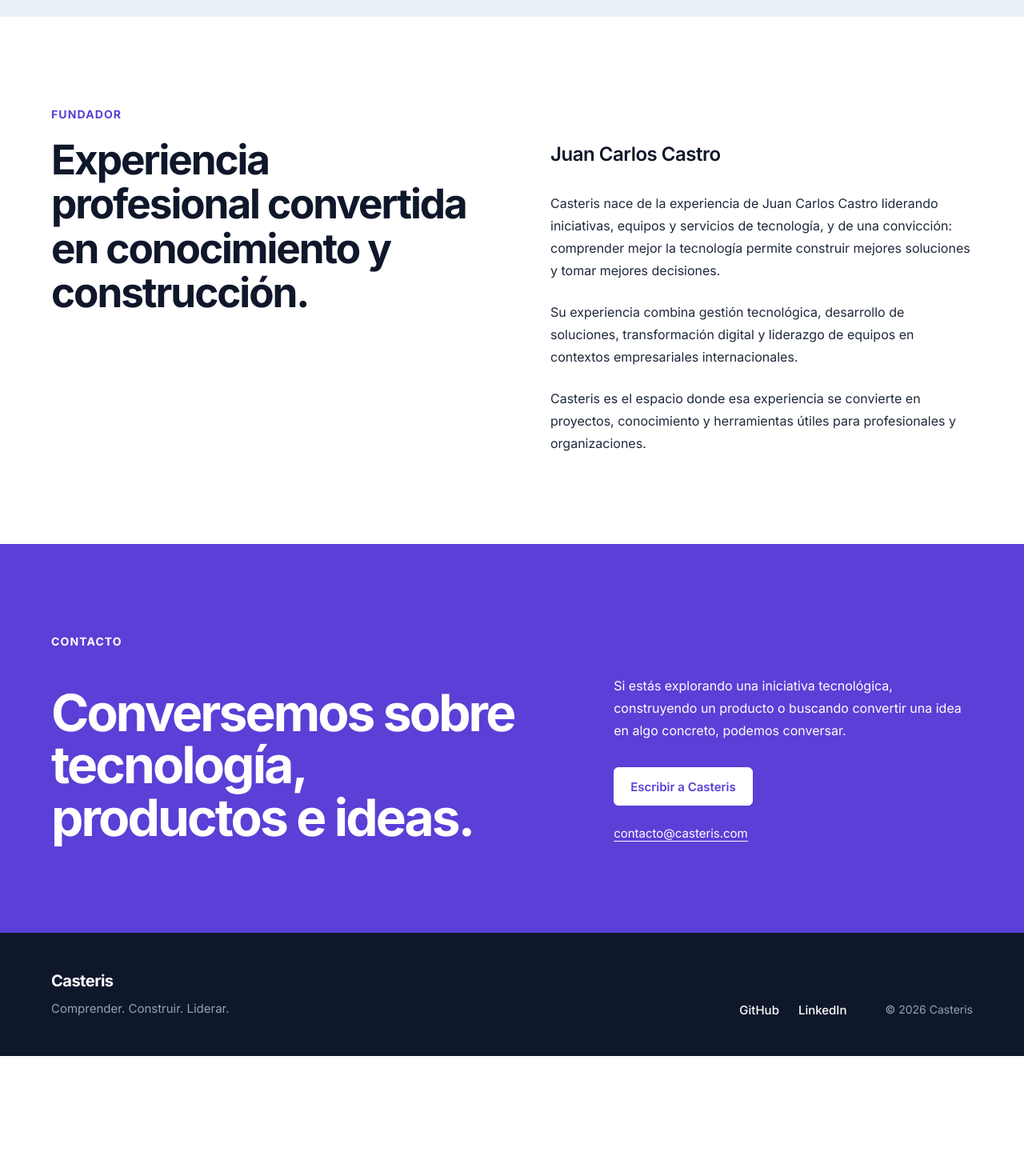
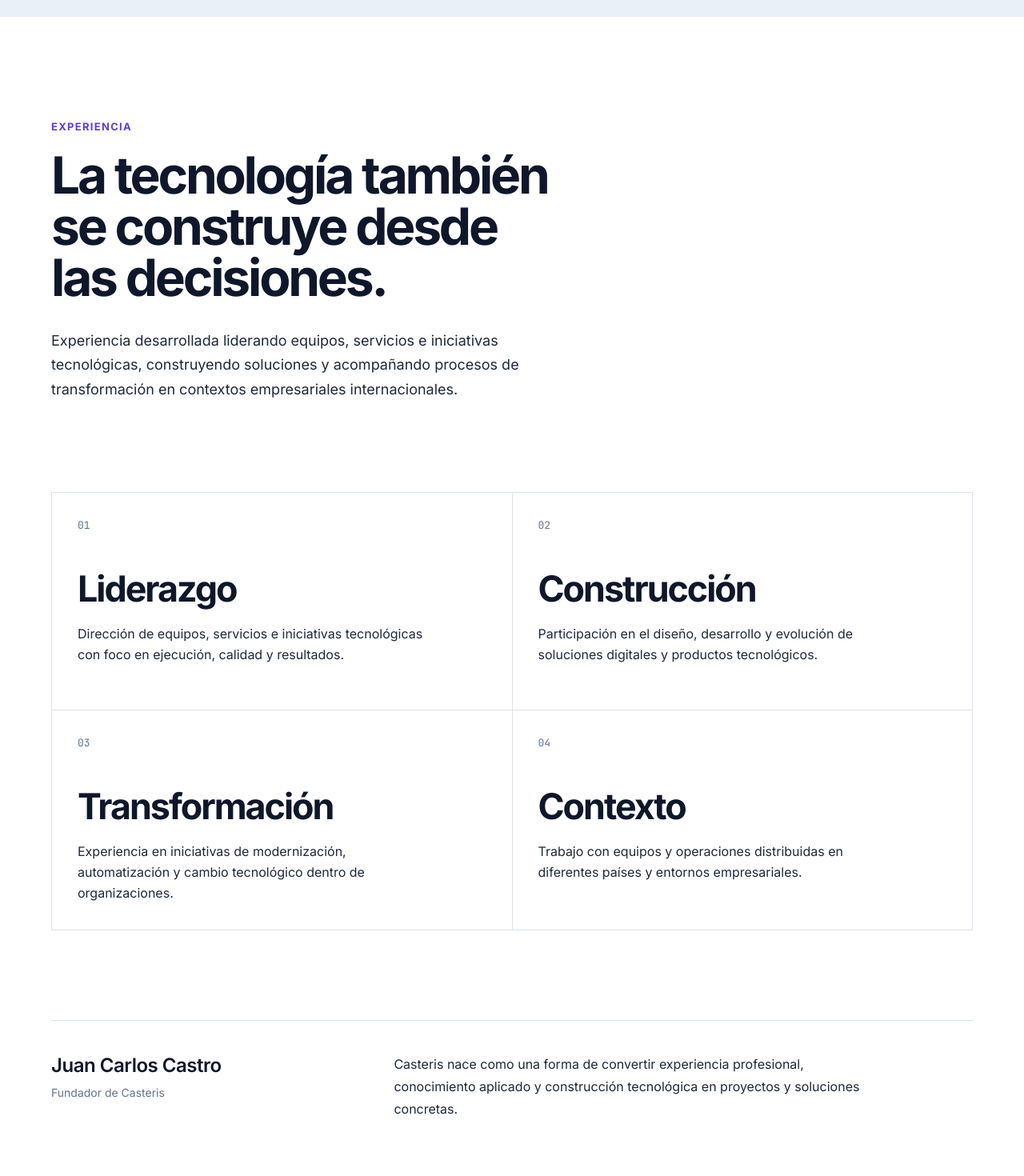
Before and after one commit to casteris/casteris, a Next.js app: page / in a window 1280 px wide. Shown: the part 6260-7730 px from the top of the page at 80% size. Before the commit the page ends 7580 px from the top, so only its background shows below. Built offline with nearby package versions, Linux system fonts and the light colour scheme.

Commit message:
feat: establish Experience experience

```diff
--- a/src/components/Founder/Founder.css
+++ b/src/components/Founder/Founder.css
@@ -6,43 +6,98 @@
 .founder__container {
   width: min(100% - 2rem, 72rem);
   margin: 0 auto;
-  padding: 7rem 0;
-  display: grid;
-  grid-template-columns: minmax(0, 1fr) minmax(0, 1fr);
-  gap: 6rem;
-  align-items: start;
+  padding: 8rem 0;
 }
 
 .founder__introduction {
-  max-width: 34rem;
+  max-width: 48rem;
 }
 
 .founder__eyebrow {
   margin: 0 0 1.25rem;
   color: var(--color-primary);
-  font-size: 0.875rem;
+  font-size: 0.8125rem;
   font-weight: 700;
   line-height: 1.4;
-  letter-spacing: 0.08em;
+  letter-spacing: 0.1em;
   text-transform: uppercase;
 }
 
 .founder__title {
+  max-width: 15ch;
   margin: 0;
   color: var(--color-black);
-  font-size: clamp(2.25rem, 4vw, 3.5rem);
+  font-size: clamp(2.75rem, 5vw, 4.5rem);
   font-weight: 700;
-  line-height: 1.08;
-  letter-spacing: -0.04em;
+  line-height: 1;
+  letter-spacing: -0.05em;
 }
 
-.founder__content {
-  max-width: 34rem;
-  padding-top: 2.75rem;
+.founder__description {
+  max-width: 42rem;
+  margin: 2rem 0 0;
+  color: var(--color-graphite);
+  font-size: 1.125rem;
+  line-height: 1.7;
+}
+
+.founder__experience {
+  margin-top: 7rem;
+  display: grid;
+  grid-template-columns: repeat(2, minmax(0, 1fr));
+  border-top: 1px solid var(--color-border);
+  border-left: 1px solid var(--color-border);
+}
+
+.founder__area {
+  min-height: 17rem;
+  padding: 2rem;
+  border-right: 1px solid var(--color-border);
+  border-bottom: 1px solid var(--color-border);
+}
+
+.founder__number {
+  display: block;
+  margin: 0 0 3rem;
+  color: var(--color-muted);
+  font-family: var(--font-mono), monospace;
+  font-size: 0.8125rem;
+  line-height: 1.4;
+}
+
+.founder__area-title {
+  margin: 0;
+  color: var(--color-black);
+  font-size: clamp(2rem, 3.5vw, 3rem);
+  font-weight: 700;
+  line-height: 1;
+  letter-spacing: -0.045em;
+}
+
+.founder__area-description {
+  max-width: 28rem;
+  margin: 1.25rem 0 0;
+  color: var(--color-graphite);
+  font-size: 1rem;
+  line-height: 1.65;
+}
+
+.founder__signature {
+  margin-top: 7rem;
+  padding-top: 2.5rem;
+  display: grid;
+  grid-template-columns: minmax(0, 0.65fr) minmax(0, 1.35fr);
+  gap: 5rem;
+  align-items: start;
+  border-top: 1px solid var(--color-border);
+}
+
+.founder__identity {
+  max-width: 20rem;
 }
 
 .founder__name {
-  margin: 0 0 2rem;
+  margin: 0;
   color: var(--color-black);
   font-size: 1.5rem;
   font-weight: 600;
@@ -50,15 +105,47 @@
   letter-spacing: -0.02em;
 }
 
-.founder__paragraph {
+.founder__role {
+  margin: 0.5rem 0 0;
+  color: var(--color-muted);
+  font-size: 0.875rem;
+  line-height: 1.5;
+}
+
+.founder__closing {
+  max-width: 38rem;
   margin: 0;
   color: var(--color-graphite);
   font-size: 1rem;
   line-height: 1.75;
 }
 
-.founder__paragraph + .founder__paragraph {
-  margin-top: 1.5rem;
+@media (min-width: 48.0625rem) and (max-width: 64rem) {
+  .founder__container {
+    padding: 7rem 0;
+  }
+
+  .founder__experience {
+    margin-top: 6rem;
+  }
+
+  .founder__area {
+    min-height: 16rem;
+    padding: 1.75rem;
+  }
+
+  .founder__number {
+    margin-bottom: 2.5rem;
+  }
+
+  .founder__area-title {
+    font-size: clamp(2rem, 5vw, 2.75rem);
+  }
+
+  .founder__signature {
+    margin-top: 6rem;
+    gap: 3rem;
+  }
 }
 
 @media (max-width: 48rem) {
@@ -67,25 +154,54 @@
   }
 
   .founder__container {
-    padding: 5rem 0;
-    grid-template-columns: 1fr;
-    gap: 3rem;
+    padding: 6rem 0;
   }
 
   .founder__title {
+    max-width: 12ch;
+    font-size: clamp(2.5rem, 11vw, 3.75rem);
+  }
+
+  .founder__description {
+    margin-top: 1.5rem;
+    font-size: 1rem;
+    line-height: 1.65;
+  }
+
+  .founder__experience {
+    margin-top: 5rem;
+    grid-template-columns: 1fr;
+  }
+
+  .founder__area {
+    min-height: auto;
+    padding: 1.75rem 1.5rem;
+  }
+
+  .founder__number {
+    margin-bottom: 2rem;
+  }
+
+  .founder__area-title {
     font-size: clamp(2rem, 10vw, 3rem);
   }
 
-  .founder__content {
-    padding-top: 0;
+  .founder__area-description {
+    font-size: 0.9375rem;
+  }
+
+  .founder__signature {
+    margin-top: 5rem;
+    padding-top: 2rem;
+    grid-template-columns: 1fr;
+    gap: 2rem;
   }
 
   .founder__name {
-    margin-bottom: 1.5rem;
     font-size: 1.375rem;
   }
 
-  .founder__paragraph {
+  .founder__closing {
     line-height: 1.7;
   }
 }
--- a/src/components/Founder/Founder.tsx
+++ b/src/components/Founder/Founder.tsx
@@ -1,4 +1,37 @@
 import "./Founder.css";
+
+type ExperienceArea = {
+  number: string;
+  title: string;
+  description: string;
+};
+
+const experienceAreas: ExperienceArea[] = [
+  {
+    number: "01",
+    title: "Liderazgo",
+    description:
+      "Dirección de equipos, servicios e iniciativas tecnológicas con foco en ejecución, calidad y resultados.",
+  },
+  {
+    number: "02",
+    title: "Construcción",
+    description:
+      "Participación en el diseño, desarrollo y evolución de soluciones digitales y productos tecnológicos.",
+  },
+  {
+    number: "03",
+    title: "Transformación",
+    description:
+      "Experiencia en iniciativas de modernización, automatización y cambio tecnológico dentro de organizaciones.",
+  },
+  {
+    number: "04",
+    title: "Contexto",
+    description:
+      "Trabajo con equipos y operaciones distribuidas en diferentes países y entornos empresariales.",
+  },
+];
 
 export default function Founder() {
   return (
@@ -9,33 +42,46 @@
     >
       <div className="founder__container">
         <div className="founder__introduction">
-          <p className="founder__eyebrow">Fundador</p>
+          <p className="founder__eyebrow">Experiencia</p>
 
           <h2 id="founder-title" className="founder__title">
-            Experiencia profesional convertida en conocimiento y construcción.
+            La tecnología también se construye desde las decisiones.
           </h2>
+
+          <p className="founder__description">
+            Experiencia desarrollada liderando equipos, servicios e
+            iniciativas tecnológicas, construyendo soluciones y acompañando
+            procesos de transformación en contextos empresariales
+            internacionales.
+          </p>
         </div>
 
-        <div className="founder__content">
-          <h3 className="founder__name">Juan Carlos Castro</h3>
+        <div className="founder__experience">
+          {experienceAreas.map((area) => (
+            <article className="founder__area" key={area.number}>
+              <span className="founder__number" aria-hidden="true">
+                {area.number}
+              </span>
 
-          <p className="founder__paragraph">
-            Casteris nace de la experiencia de Juan Carlos Castro liderando
-            iniciativas, equipos y servicios de tecnología, y de una
-            convicción: comprender mejor la tecnología permite construir
-            mejores soluciones y tomar mejores decisiones.
-          </p>
+              <h3 className="founder__area-title">{area.title}</h3>
 
-          <p className="founder__paragraph">
-            Su experiencia combina gestión tecnológica, desarrollo de
-            soluciones, transformación digital y liderazgo de equipos en
-            contextos empresariales internacionales.
-          </p>
+              <p className="founder__area-description">
+                {area.description}
+              </p>
+            </article>
+          ))}
+        </div>
 
-          <p className="founder__paragraph">
-            Casteris es el espacio donde esa experiencia se convierte en
-            proyectos, conocimiento y herramientas útiles para profesionales y
-            organizaciones.
+        <div className="founder__signature">
+          <div className="founder__identity">
+            <p className="founder__name">Juan Carlos Castro</p>
+            <p className="founder__role">Fundador de Casteris</p>
+          </div>
+
+          <p className="founder__closing">
+            Casteris nace como una forma de convertir experiencia profesional,
+            conocimiento aplicado y construcción tecnológica en proyectos y
+            soluciones concretas.
           </p>
         </div>
       </div>
```
